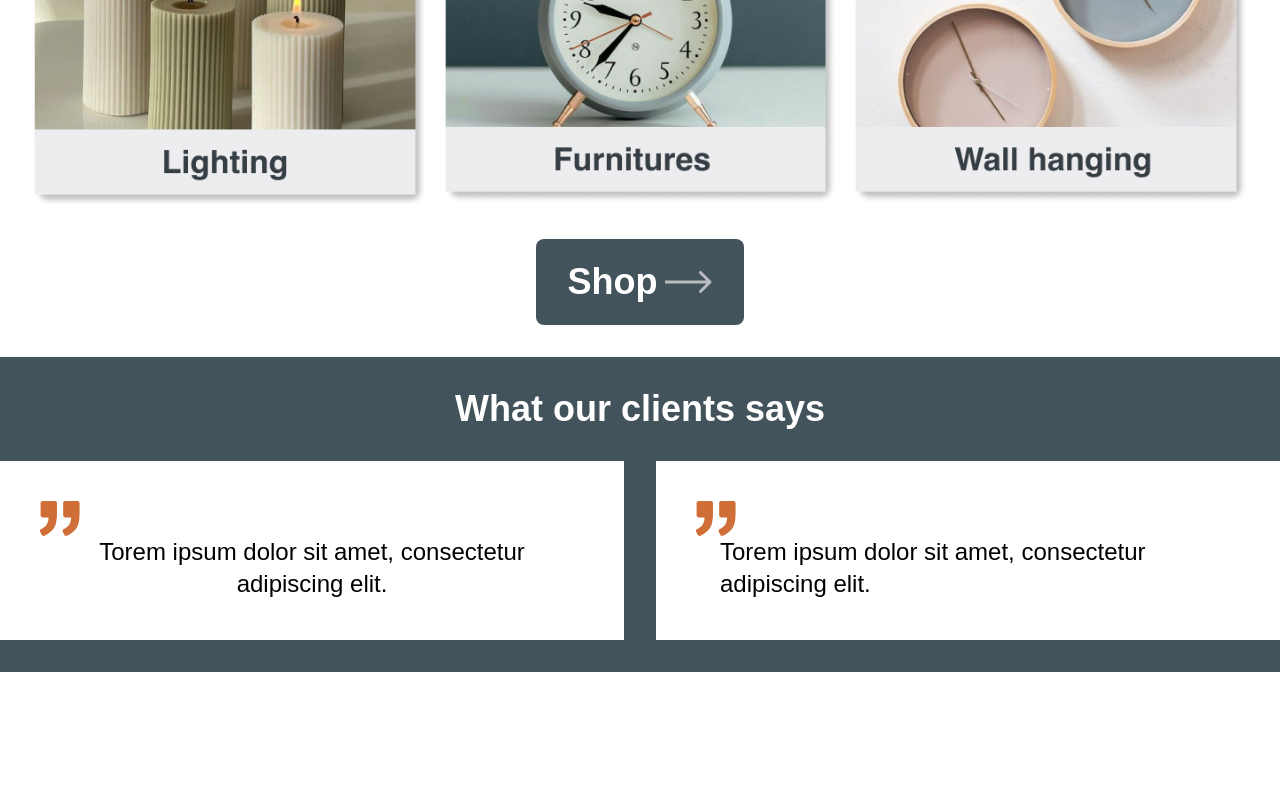
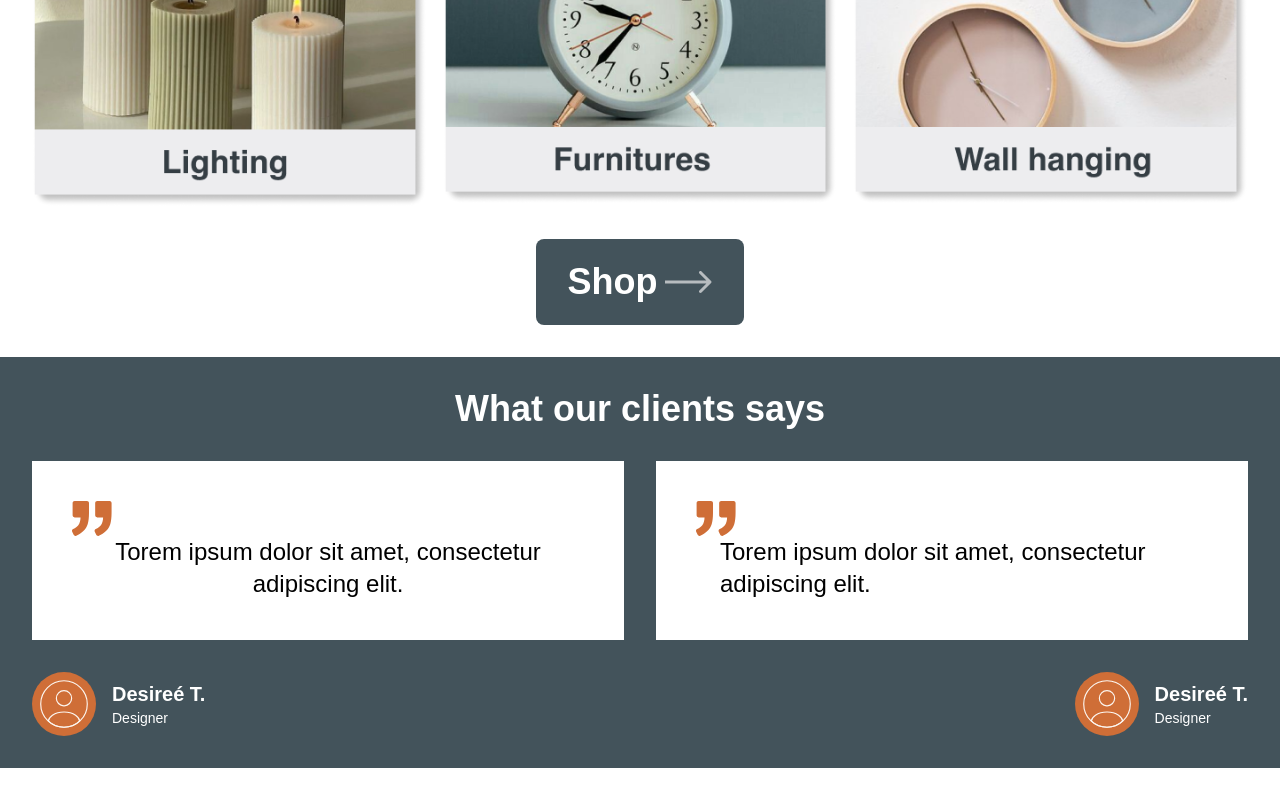
Before and after one commit to stevenmukama/Home-Decor, a React (Vite) app: page /LandingPage1 in a window 1280 px wide. Shown: the part 1710-2510 px from the top of the page. Before the commit the page ends 2382 px from the top, so only its background shows below. Built offline with nearby package versions, Linux system fonts and the light colour scheme.

Commit message:
add more changes

```diff
--- a/src/pages/LandingPages/LandingPage1.jsx
+++ b/src/pages/LandingPages/LandingPage1.jsx
@@ -25,6 +25,7 @@ const LandingPage1 = () => {
 				numberColor1='text-[#CF6E37]'
 				buttonColor2='bg-[#43535B]'
 				bgColor2='bg-[#43535B]'
+				bgColor3='bg-[#CF6E37]'
 			/>
 		</div>
 	);
--- a/src/pages/PageContent.jsx
+++ b/src/pages/PageContent.jsx
@@ -21,6 +21,7 @@ const PageContent = ({
 	numberColor1,
 	buttonColor2,
 	bgColor2,
+	bgColor3,
 }) => {
 	return (
 		<div className='relative overflow-hidden top-20'>
@@ -107,11 +108,11 @@ const PageContent = ({
 					<img src='/public/arrowIcon.svg' />{' '}
 				</div>
 			</button>{' '}
-			<div className={`${bgColor2} py-8`}>
+			<div className={`${bgColor2} py-8 mb-8`}>
 				<h1 className='mb-8 text-4xl font-bold text-center text-white'>
 					What our clients says
 				</h1>
-				<div className='flex gap-8 text-2xl'>
+				<div className='flex gap-8 px-8 text-2xl'>
 					<div className='px-10 py-10 mx-auto text-center bg-white'>
 						<img src='/Vector.svg' />
 						<h1 className='px-6'>
@@ -123,6 +124,32 @@ const PageContent = ({
 						<h1 className='px-6'>
 							Torem ipsum dolor sit amet, consectetur adipiscing elit.
 						</h1>
+					</div>
+				</div>
+				<div className='flex justify-between'>
+					<div className='flex gap-4 px-8 mt-8 text-white'>
+						<div className={`${bgColor3} w-fit rounded-full`}>
+							<img
+								src='/public/profile-circle.svg'
+								className='w-16 p-1'
+							/>
+						</div>
+						<div className='pt-2'>
+							<h1 className='text-xl font-bold'>Desireé T.</h1>
+							<p className='text-sm'>Designer</p>
+						</div>
+					</div>
+					<div className='flex gap-4 px-8 mt-8 text-white'>
+						<div className={`${bgColor3} w-fit rounded-full`}>
+							<img
+								src='/public/profile-circle.svg'
+								className='w-16 p-1'
+							/>
+						</div>
+						<div className='pt-2'>
+							<h1 className='text-xl font-bold'>Desireé T.</h1>
+							<p className='text-sm'>Designer</p>
+						</div>
 					</div>
 				</div>
 			</div>
@@ -151,6 +178,7 @@ PageContent.propTypes = {
 	numberColor1: PropTypes.string,
 	buttonColor2: PropTypes.string,
 	bgColor2: PropTypes.string,
+	bgColor3: PropTypes.string,
 };
 
 export default PageContent;
```
Also changed, not shown: public/profile-circle.svg (added).
